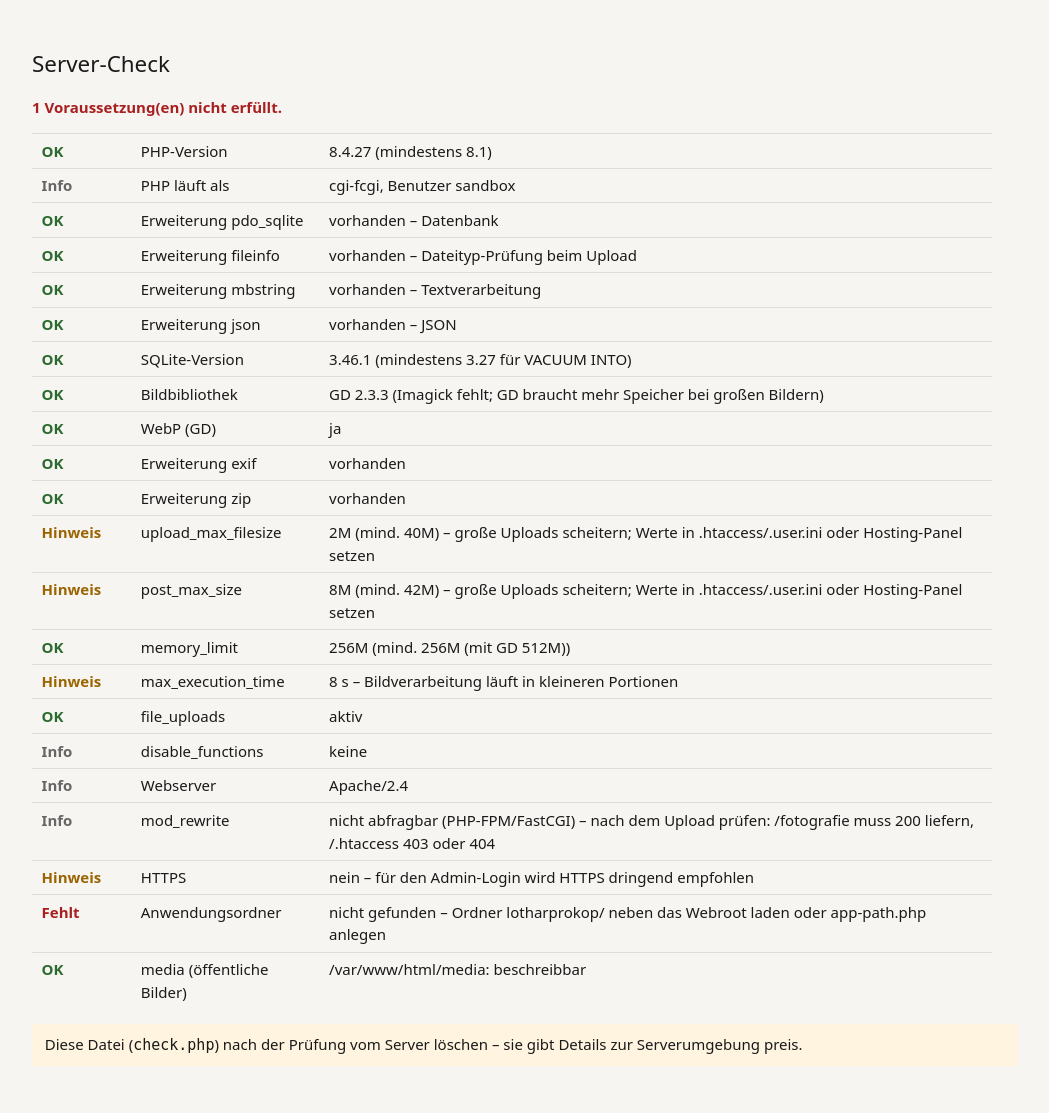
After one commit to reichiClaw/lotharprokop.com, a PHP site: page /check.php in a window 1280 px wide. The commit adds this page. Shown: the whole page, without its empty margins (0-1049 px from the left). Run offline with PHP 8.4, Linux system fonts and the light colour scheme.

Commit message:
Server-Check (public/check.php): Voraussetzungen im Browser oder per Shell prüfen
Eigenständiges Skript ohne Anwendungsabhängigkeit: PHP-Version, Erweiterungen,
SQLite, Imagick/GD mit WebP, Upload-Limits, mod_rewrite, HTTPS, Anwendungsordner,
config.php, Schreibrechte in storage/ und media/. Nach der Installation löschen.

Co-authored-by: reichiClaw <reichiClaw@users.noreply.github.com>

```diff
--- /dev/null
+++ b/public/check.php
@@ -0,0 +1,206 @@
+<?php
+/**
+ * Server-Check: prüft, ob der Webhoster alle Voraussetzungen erfüllt.
+ *
+ * Aufruf im Browser:  https://DOMAIN/check.php   (Datei liegt im Webroot neben index.php)
+ * oder per Shell:     php public/check.php
+ *
+ * Eigenständig, benötigt weder Datenbank noch Anwendungscode. Nach der Prüfung löschen –
+ * die Ausgabe verrät Details zur Serverumgebung.
+ */
+declare(strict_types=1);
+
+define('PUBLIC_ROOT', __DIR__);
+$cli = PHP_SAPI === 'cli';
+$rows = [];   // [status, name, value]  status: ok | warn | fail | info
+$add = static function (string $status, string $name, string $value) use (&$rows): void {
+    $rows[] = [$status, $name, $value];
+};
+$bytes = static function (string $v): int {
+    $n = (int) $v;
+    return match (strtoupper(substr(trim($v), -1))) { 'G' => $n << 30, 'M' => $n << 20, 'K' => $n << 10, default => $n };
+};
+
+/* PHP */
+$add(version_compare(PHP_VERSION, '8.1.0', '>=') ? 'ok' : 'fail', 'PHP-Version', PHP_VERSION . ' (mindestens 8.1)');
+$add('info', 'PHP läuft als', PHP_SAPI . (function_exists('posix_geteuid') ? ', Benutzer ' . (posix_getpwuid(posix_geteuid())['name'] ?? '?') : ''));
+
+foreach (['pdo_sqlite' => 'Datenbank', 'fileinfo' => 'Dateityp-Prüfung beim Upload', 'mbstring' => 'Textverarbeitung', 'json' => 'JSON'] as $ext => $zweck) {
+    $add(extension_loaded($ext) ? 'ok' : 'fail', "Erweiterung $ext", extension_loaded($ext) ? "vorhanden – $zweck" : "FEHLT – $zweck");
+}
+if (extension_loaded('pdo_sqlite')) {
+    try {
+        $v = (new PDO('sqlite::memory:'))->query('select sqlite_version()')->fetchColumn();
+        $add(version_compare((string) $v, '3.27.0', '>=') ? 'ok' : 'warn', 'SQLite-Version', $v . ' (mindestens 3.27 für VACUUM INTO)');
+    } catch (Throwable $e) {
+        $add('fail', 'SQLite', $e->getMessage());
+    }
+}
+
+/* Bildverarbeitung */
+$imagick = class_exists('Imagick');
+$gd = function_exists('imagecreatetruecolor');
+if ($imagick) {
+    $formats = array_map('strtoupper', (new Imagick())->queryFormats());
+    $webp = in_array('WEBP', $formats, true);
+    $add('ok', 'Bildbibliothek', 'Imagick ' . phpversion('imagick') . ' / ' . Imagick::getVersion()['versionString']);
+    $add($webp ? 'ok' : 'warn', 'WebP (Imagick)', $webp ? 'ja' : 'nein – Website liefert nur JPEG');
+} elseif ($gd) {
+    $info = gd_info();
+    $webp = !empty($info['WebP Support']);
+    $add('ok', 'Bildbibliothek', 'GD ' . ($info['GD Version'] ?? '') . ' (Imagick fehlt; GD braucht mehr Speicher bei großen Bildern)');
+    $add($webp ? 'ok' : 'warn', 'WebP (GD)', $webp ? 'ja' : 'nein – Website liefert nur JPEG');
+} else {
+    $add('fail', 'Bildbibliothek', 'Weder Imagick noch GD vorhanden – Upload nicht möglich');
+}
+$add(extension_loaded('exif') ? 'ok' : ($imagick ? 'info' : 'warn'), 'Erweiterung exif', extension_loaded('exif') ? 'vorhanden' : 'fehlt' . ($imagick ? ' (mit Imagick nicht nötig)' : ' – Ausrichtung von Handyfotos ggf. falsch'));
+$add(extension_loaded('zip') ? 'ok' : 'info', 'Erweiterung zip', extension_loaded('zip') ? 'vorhanden' : 'fehlt (nur für bin/backup.php nötig)');
+
+/* PHP-Limits */
+$limits = [
+    'upload_max_filesize' => [40 << 20, 'mind. 40M'],
+    'post_max_size' => [42 << 20, 'mind. 42M'],
+    'memory_limit' => [256 << 20, 'mind. 256M (mit GD 512M)'],
+];
+foreach ($limits as $key => [$min, $hint]) {
+    $val = (string) ini_get($key);
+    $ok = $val === '-1' || $bytes($val) >= $min;
+    $add($ok ? 'ok' : 'warn', $key, $val . ' (' . $hint . ')' . ($ok ? '' : ' – große Uploads scheitern; Werte in .htaccess/.user.ini oder Hosting-Panel setzen'));
+}
+$met = (int) ini_get('max_execution_time');
+$add($met === 0 || $met >= 60 ? 'ok' : 'warn', 'max_execution_time', $met . ' s' . ($met === 0 || $met >= 60 ? '' : ' – Bildverarbeitung läuft in kleineren Portionen'));
+$add(ini_get('file_uploads') ? 'ok' : 'fail', 'file_uploads', ini_get('file_uploads') ? 'aktiv' : 'deaktiviert');
+$disabled = array_filter(array_map('trim', explode(',', (string) ini_get('disable_functions'))));
+$add('info', 'disable_functions', $disabled ? implode(', ', $disabled) : 'keine');
+
+/* Webserver */
+if (!$cli) {
+    $server = (string) ($_SERVER['SERVER_SOFTWARE'] ?? 'unbekannt');
+    $add('info', 'Webserver', $server);
+    if (function_exists('apache_get_modules')) {
+        $mods = apache_get_modules();
+        $add(in_array('mod_rewrite', $mods, true) ? 'ok' : 'fail', 'mod_rewrite', in_array('mod_rewrite', $mods, true) ? 'aktiv' : 'FEHLT – URLs funktionieren nicht');
+    } else {
+        $add('info', 'mod_rewrite', 'nicht abfragbar (PHP-FPM/FastCGI) – nach dem Upload prüfen: /fotografie muss 200 liefern, /.htaccess 403 oder 404');
+    }
+    $https = (!empty($_SERVER['HTTPS']) && $_SERVER['HTTPS'] !== 'off') || ($_SERVER['HTTP_X_FORWARDED_PROTO'] ?? '') === 'https';
+    $add($https ? 'ok' : 'warn', 'HTTPS', $https ? 'ja' : 'nein – für den Admin-Login wird HTTPS dringend empfohlen');
+}
+
+/* Anwendungsordner und Konfiguration */
+$appRoot = null;
+if (is_file(__DIR__ . '/app-path.php')) {
+    $appRoot = rtrim((string) require __DIR__ . '/app-path.php', '/');
+    $add(is_file($appRoot . '/app/bootstrap.php') ? 'ok' : 'fail', 'app-path.php', $appRoot . (is_file($appRoot . '/app/bootstrap.php') ? '' : ' – dort liegt kein app/bootstrap.php; Pfad anpassen'));
+}
+if ($appRoot === null || !is_file($appRoot . '/app/bootstrap.php')) {
+    $appRoot = null;
+    foreach ([dirname(__DIR__), dirname(__DIR__) . '/lotharprokop', dirname(__DIR__) . '/lotharprokop-app'] as $c) {
+        if (is_file($c . '/app/bootstrap.php')) {
+            $appRoot = $c;
+            break;
+        }
+    }
+    $add($appRoot ? 'ok' : 'fail', 'Anwendungsordner', $appRoot ?? 'nicht gefunden – Ordner lotharprokop/ neben das Webroot laden oder app-path.php anlegen');
+}
+
+$storage = $appRoot ? $appRoot . '/storage' : null;
+$media = __DIR__ . '/media';
+if ($appRoot) {
+    $cfgFile = $appRoot . '/config/config.php';
+    if (is_file($cfgFile)) {
+        try {
+            $cfg = require $cfgFile;
+            $storage = rtrim((string) ($cfg['paths']['storage'] ?? $storage), '/');
+            $media = rtrim((string) ($cfg['paths']['public_media'] ?? $media), '/');
+            $base = (string) ($cfg['base_url'] ?? '');
+            $add('ok', 'config/config.php', 'vorhanden, base_url: ' . ($base ?: 'LEER'));
+            if (!$cli) {
+                $host = strtolower(preg_replace('~:\d+$~', '', (string) ($_SERVER['HTTP_HOST'] ?? '')));
+                $match = strtolower((string) parse_url($base, PHP_URL_HOST)) === $host;
+                $add($match ? 'ok' : 'warn', 'base_url passt zur Domain', $match ? 'ja' : "nein (aufgerufen über $host) – in config.php anpassen");
+            }
+            $add(empty($cfg['debug']) ? 'ok' : 'warn', 'debug', empty($cfg['debug']) ? 'aus' : 'AN – auf dem Server ausschalten');
+            $add(!empty($cfg['setup_key']) ? 'info' : 'ok', 'setup_key', !empty($cfg['setup_key']) ? 'gesetzt – nach dem Anlegen des Adminkontos leeren' : 'leer');
+        } catch (Throwable $e) {
+            $add('fail', 'config/config.php', 'Fehler beim Laden: ' . $e->getMessage());
+        }
+    } else {
+        $add('fail', 'config/config.php', 'fehlt – config.example.php kopieren und anpassen');
+    }
+}
+
+/* Schreibrechte */
+$writable = static function (string $dir): string {
+    if (!is_dir($dir)) {
+        return 'fehlt';
+    }
+    $probe = $dir . '/.write-test-' . bin2hex(random_bytes(4));
+    if (@file_put_contents($probe, 'x') === false) {
+        return 'NICHT beschreibbar';
+    }
+    @unlink($probe);
+    return 'beschreibbar';
+};
+if ($storage) {
+    foreach (['', '/originals', '/derivatives', '/sessions', '/logs', '/backups', '/cache'] as $sub) {
+        $r = $writable($storage . $sub);
+        $add($r === 'beschreibbar' ? 'ok' : ($r === 'fehlt' && $sub !== '' ? 'info' : 'fail'), 'storage' . $sub, $r . ($r === 'fehlt' && $sub !== '' ? ' (wird beim ersten Aufruf angelegt)' : ''));
+    }
+    $db = $storage . '/database.sqlite';
+    $add('info', 'Datenbank', is_file($db) ? round(filesize($db) / 1024) . ' KB vorhanden' : 'noch nicht vorhanden (wird beim ersten Aufruf angelegt)');
+}
+$r = $writable($media);
+$add($r === 'beschreibbar' ? 'ok' : 'fail', 'media (öffentliche Bilder)', $media . ': ' . $r);
+
+/* Sicherheit: private Ordner nicht im Webroot? */
+foreach (['app', 'config', 'storage', 'templates'] as $d) {
+    if (is_dir(__DIR__ . '/' . $d)) {
+        $add('warn', "Ordner $d im Webroot", 'liegt öffentlich – nur mit funktionierender .htaccess (Variante „ein Ordner“) zulässig; Prüfung: /' . $d . '/ muss 403/404 liefern');
+    }
+}
+
+/* Ausgabe */
+$fails = count(array_filter($rows, fn($r) => $r[0] === 'fail'));
+$warns = count(array_filter($rows, fn($r) => $r[0] === 'warn'));
+$summary = $fails ? "$fails Voraussetzung(en) nicht erfüllt." : ($warns ? "Alle Pflicht-Voraussetzungen erfüllt, $warns Hinweis(e)." : 'Alle Voraussetzungen erfüllt.');
+
+if ($cli) {
+    $mark = ['ok' => ' OK ', 'warn' => 'WARN', 'fail' => 'FEHL', 'info' => 'INFO'];
+    foreach ($rows as [$s, $n, $v]) {
+        printf("[%s] %-28s %s\n", $mark[$s], $n, $v);
+    }
+    echo "\n$summary\n";
+    exit($fails ? 1 : 0);
+}
+
+header('Content-Type: text/html; charset=utf-8');
+header('X-Robots-Tag: noindex');
+header('Cache-Control: no-store');
+$e = static fn(string $s): string => htmlspecialchars($s, ENT_QUOTES, 'UTF-8');
+?>
+<!DOCTYPE html>
+<html lang="de">
+<head>
+<meta charset="utf-8">
+<meta name="robots" content="noindex">
+<title>Server-Check – lotharprokop.com</title>
+<style>
+body{font:15px/1.5 system-ui,sans-serif;color:#1a1a1a;background:#f7f5f1;margin:0;padding:2rem}
+h1{font-weight:500;font-size:1.4rem}table{border-collapse:collapse;width:100%;max-width:60rem}
+td{padding:.35rem .6rem;border-top:1px solid #ddd;vertical-align:top}td:first-child{white-space:nowrap;font-weight:600;width:5rem}
+.ok td:first-child{color:#2c6b2f}.warn td:first-child{color:#9a6400}.fail td:first-child{color:#a81f1f}.info td:first-child{color:#666}
+p.sum{font-weight:600}.fail-sum{color:#a81f1f}.hint{background:#fff4e0;padding:.6rem .8rem;max-width:60rem}
+</style>
+</head>
+<body>
+<h1>Server-Check</h1>
+<p class="sum <?= $fails ? 'fail-sum' : '' ?>"><?= $e($summary) ?></p>
+<table>
+<?php foreach ($rows as [$s, $n, $v]): ?>
+<tr class="<?= $s ?>"><td><?= ['ok' => 'OK', 'warn' => 'Hinweis', 'fail' => 'Fehlt', 'info' => 'Info'][$s] ?></td><td><?= $e($n) ?></td><td><?= $e($v) ?></td></tr>
+<?php endforeach; ?>
+</table>
+<p class="hint">Diese Datei (<code>check.php</code>) nach der Prüfung vom Server löschen – sie gibt Details zur Serverumgebung preis.</p>
+</body>
+</html>
--- a/public/index.php
+++ b/public/index.php
@@ -9,7 +9,8 @@ declare(strict_types=1);
 if (PHP_SAPI === 'cli-server') {
     $staticPath = __DIR__ . parse_url($_SERVER['REQUEST_URI'] ?? '/', PHP_URL_PATH);
     $isDotfile = preg_match('~(^|/)\.~', substr($staticPath, strlen(__DIR__))) === 1;
-    if ($staticPath !== __DIR__ . '/' && is_file($staticPath) && !$isDotfile && !str_ends_with($staticPath, '.php')) {
+    $isScript = str_ends_with($staticPath, '.php') && $staticPath !== __DIR__ . '/check.php';
+    if ($staticPath !== __DIR__ . '/' && is_file($staticPath) && !$isDotfile && !$isScript) {
         return false;
     }
 }
```
